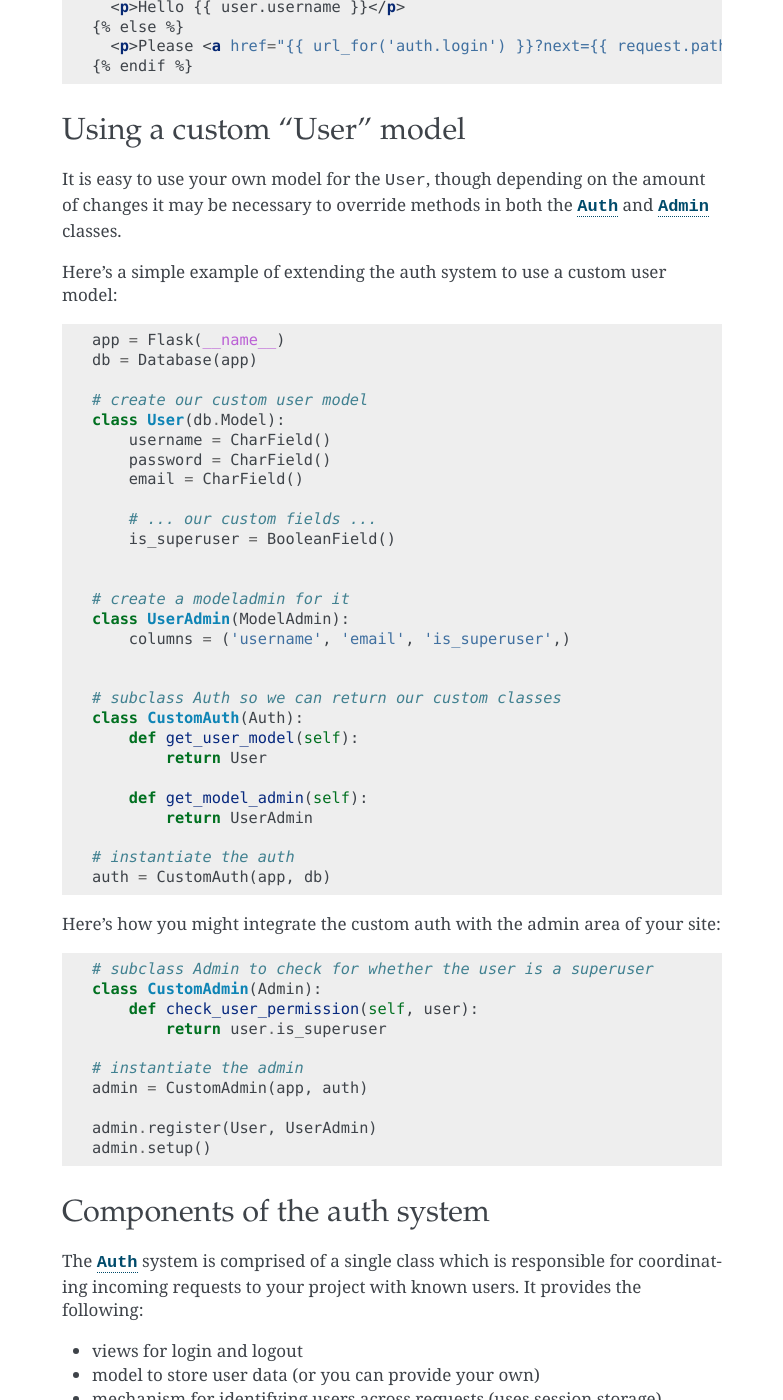
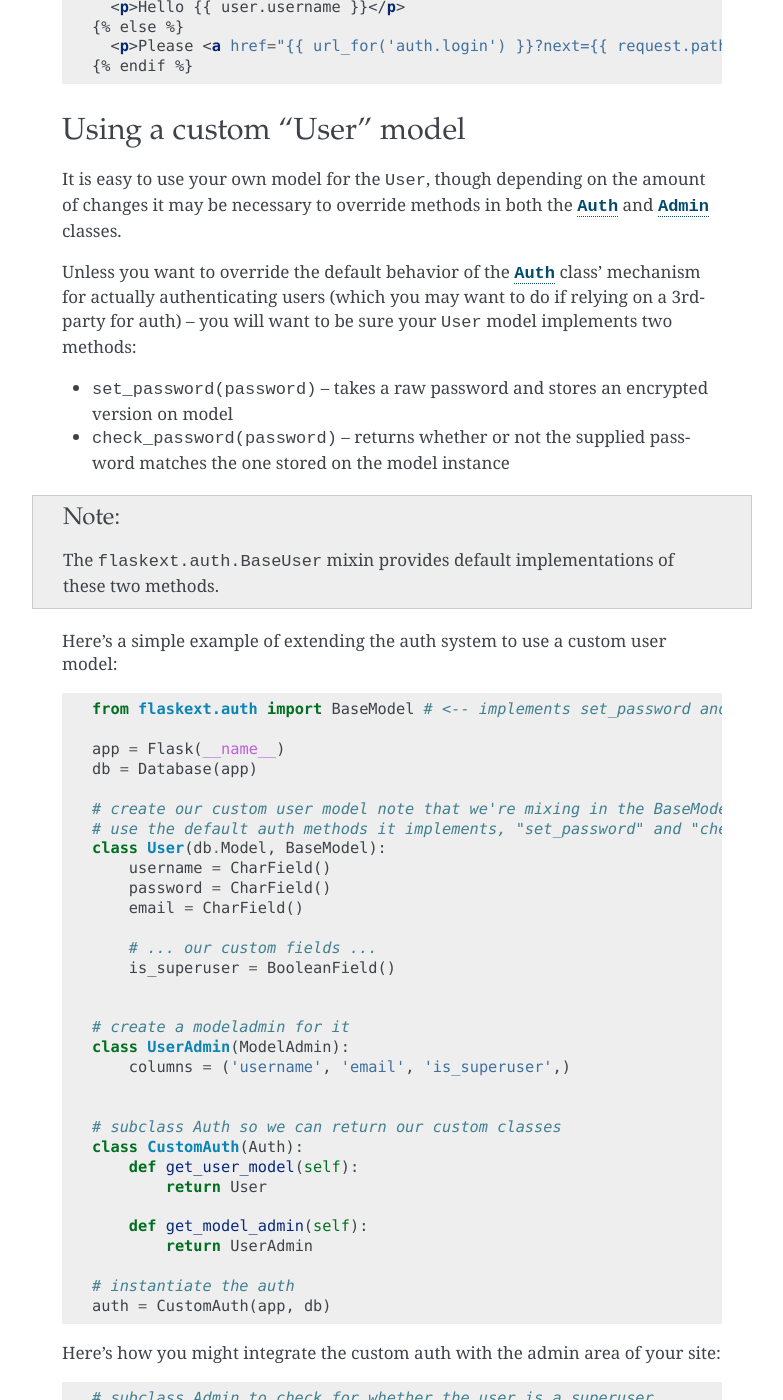
Before and after one commit to coleifer/flask-peewee, a Sphinx documentation site: the page built from docs/auth.rst, in a window 1280 px wide and 1400 px high, scrolled down 1324 px. Shown: the whole window, without its empty margins (358-1141 px from the left). Built offline with Sphinx 7.4.7, drawn with Linux system fonts in a browser that asks for light colours; some of the changed text lies outside the part shown.

Commit message:
Updating the docs to reflect changes to the user api

```diff
--- a/docs/auth.rst
+++ b/docs/auth.rst
@@ -82,15 +82,29 @@ It is easy to use your own model for the ``User``, though depending on the amoun
 of changes it may be necessary to override methods in both the :py:class:`Auth` and
 :py:class:`Admin` classes.
 
+Unless you want to override the default behavior of the :py:class:`Auth` class' mechanism
+for actually authenticating users (which you may want to do if relying on a 3rd-party
+for auth) -- you will want to be sure your ``User`` model implements two methods:
+
+* ``set_password(password)`` -- takes a raw password and stores an encrypted version on model
+* ``check_password(password)`` -- returns whether or not the supplied password matches
+  the one stored on the model instance
+
+.. note::
+    The ``flaskext.auth.BaseUser`` mixin provides default implementations of these two methods.
+
 Here's a simple example of extending the auth system to use a custom user model:
 
 .. code-block:: python
 
+    from flaskext.auth import BaseModel # <-- implements set_password and check_password
+
     app = Flask(__name__)
     db = Database(app)
 
-    # create our custom user model
-    class User(db.Model):
+    # create our custom user model note that we're mixing in the BaseModel in order to
+    # use the default auth methods it implements, "set_password" and "check_password"
+    class User(db.Model, BaseModel):
         username = CharField()
         password = CharField()
         email = CharField()
@@ -134,6 +148,9 @@ Here's how you might integrate the custom auth with the admin area of your site:
 
 Components of the auth system
 -----------------------------
+
+Auth
+^^^^
 
 The :py:class:`Auth` system is comprised of a single class which is responsible
 for coordinating incoming requests to your project with known users.  It provides
@@ -242,3 +259,21 @@ So, without further ado here's a look at the auth class:
     .. py:method:: logout_user()
 
         Mark the requesting user as logged-out
+
+BaseUser mixin
+^^^^^^^^^^^^^^
+
+.. py:class:: BaseUser(object)
+
+    Provides default implementations for password hashing and validation
+
+    .. py:method:: set_password(password)
+
+        Encrypts the given password and stores the encrypted version on the model
+
+    .. py:method:: check_password(password)
+
+        Verifies if the given plaintext password matches the encrypted version stored
+        on the model
+
+        :rtype: Boolean
--- a/docs/rest-api.rst
+++ b/docs/rest-api.rst
@@ -40,7 +40,9 @@ we will expose via the API.  Here is a truncated version of what they look like:
 
 .. code-block:: python
 
-    class User(db.Model):
+    from flaskext.auth import BaseUser
+
+    class User(db.Model, BaseUser):
         username = CharField()
         password = CharField()
         email = CharField()
```
